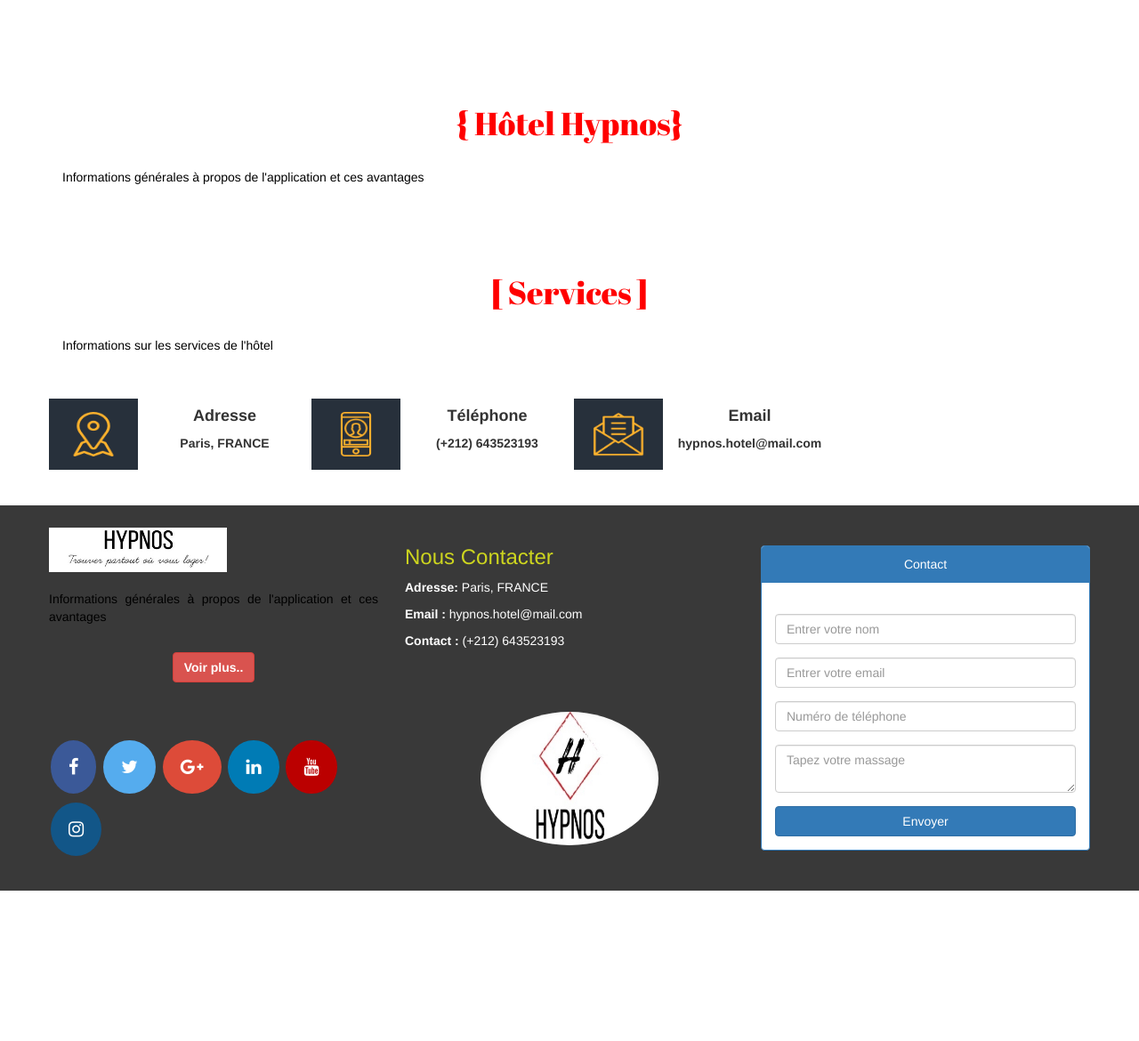
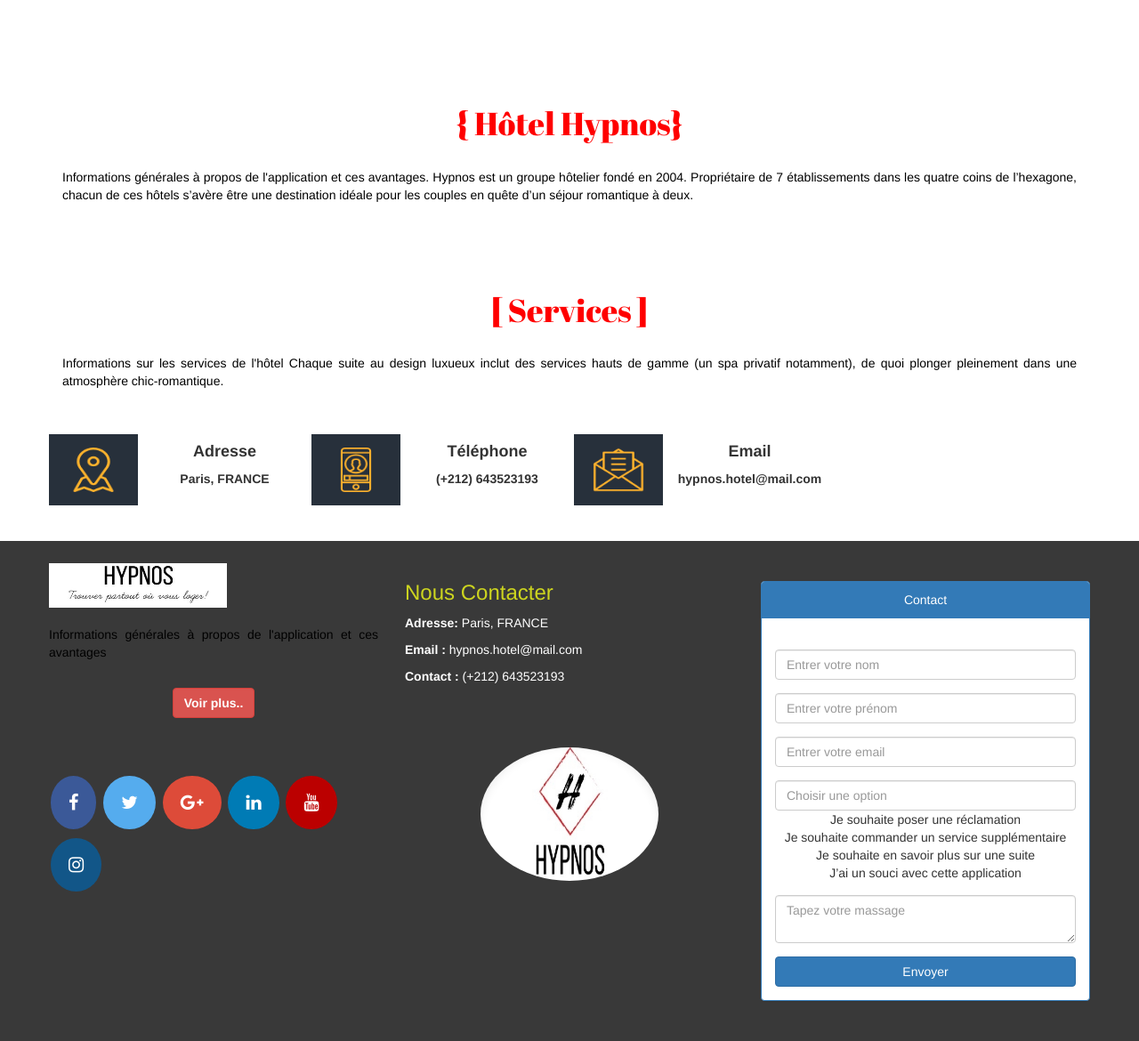
Before and after one commit to MennecartQuentin/hotel, a PHP site: the page made by à propos.php in a window 1280 px wide. Shown: the part 51-1221 px from the top of the page at 89% size. Before the commit the page ends 1052 px from the top, so only its background shows below. Run offline with PHP 8.4, Linux system fonts and the light colour scheme; a user stored in the database is signed in.

Commit message:
ajout option

```diff
--- a/bas de page.php
+++ b/bas de page.php
@@ -3,7 +3,7 @@ include('connection.php');
 extract($_REQUEST);
 if(isset($send))
 {
-mysqli_query($con,"insert into feedback values('','$n','$e','$mob','$msg')");
+mysqli_query($con,"insert into feedback values('','$n','$pr',$e','$opt','$msg')");
 $msg= "<h4 style='color:green;'>commentaires envoyés avec succès</h4>";
 }
 ?>
@@ -36,10 +36,17 @@ $msg= "<h4 style='color:green;'>commentaires envoyés avec succès</h4>";
                                 <input type="text" name="n" class="form-control" id="#" placeholder="Entrer votre nom" required>
                             </div>
                             <div class="form-group">
+                                <input type="text" name="pr" class="form-control" id="#" placeholder="Entrer votre prénom" required>
+                            </div>
+                            <div class="form-group">
                                 <input type="Email" name="e" class="form-control" id="#" placeholder="Entrer votre email" required>
                             </div>
                             <div class="form-group">
-                                <input type="Number" name="mob" class="form-control" id="#" placeholder="Numéro de téléphone" required>
+                                <input type="option" name="opt" class="form-control" id="#" placeholder="Choisir une option" required>
+                                <option value="critère1">Je souhaite poser une réclamation</option>
+                                <option value="critère2">Je souhaite commander un service supplémentaire</option>
+                                <option value="critère3">Je souhaite en savoir plus sur une suite</option>
+                                <option value="critère3">J’ai un souci avec cette application</option>
                             </div>
                             <div class="form-group">
                                 <textarea type="Text" name="msg" class="form-control" id="#" placeholder="Tapez votre massage" required></textarea>
--- a/à propos.php
+++ b/à propos.php
@@ -23,9 +23,16 @@
             <div class="row content">
                 <div class="col-sm-12">
                     <h1 id="font">{ Hôtel Hypnos}</h1><br>
-                    <p class="text-justify">Informations générales à propos de l'application et ces avantages
+                    <p class="text-justify">Informations générales à propos de l'application et ces avantages.
+                    Hypnos est un groupe hôtelier fondé en 2004. Propriétaire de 7 établissements dans les quatre
+coins de l’hexagone, chacun de ces hôtels s’avère être une destination idéale pour les couples
+en quête d’un séjour romantique à deux.
+
                         <h1 align="center" id="font">[ Services ]</h1><br>
-                        <p class="text-justify">Informations sur les services de l'hôtel</p>
+                        <p class="text-justify">Informations sur les services de l'hôtel
+                        Chaque  suite  au  design  luxueux  inclut  des  services  hauts  de  gamme  (un  spa  privatif
+notamment), de quoi plonger pleinement dans une atmosphère chic-romantique.
+                        </p>
                 </div>
             </div><br><br>
             <div class="row" align="center">
```
Also changed, not shown: admin/bas de page.php (+12 -5 lines).
